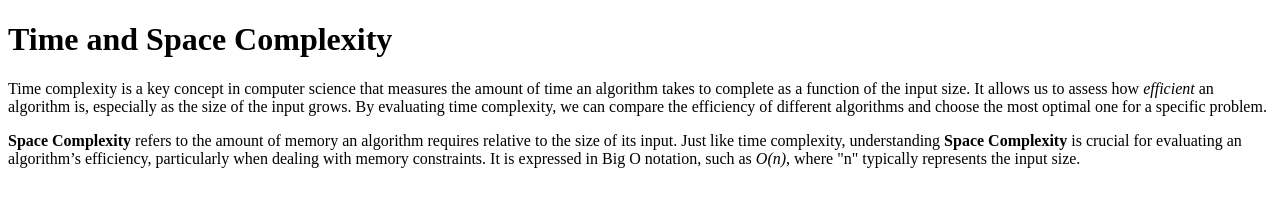
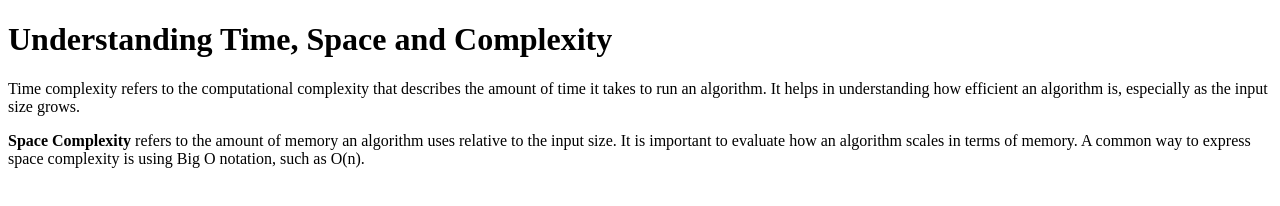
Before and after one commit to acciojob/time-and-space-complexity-MudassirAlam7, a website: page main.html in a window 1280 px wide. Drawn offline with Linux system fonts and the light colour scheme.

Commit message:
created a submission

```diff
--- a/main.html
+++ b/main.html
@@ -7,11 +7,9 @@
 </head>
 
 <body>
-    <h1>Time and Space Complexity</h1>
-
-    <p>Time complexity is a key concept in computer science that measures the amount of time an algorithm takes to complete as a function of the input size. It allows us to assess how <em>efficient</em> an algorithm is, especially as the size of the input grows. By evaluating time complexity, we can compare the efficiency of different algorithms and choose the most optimal one for a specific problem.</p>
-
-    <p><b>Space Complexity</b> refers to the amount of memory an algorithm requires relative to the size of its input. Just like time complexity, understanding <b>Space Complexity</b> is crucial for evaluating an algorithm’s efficiency, particularly when dealing with memory constraints. It is expressed in Big O notation, such as <em>O(n)</em>, where "n" typically represents the input size.</p>
+    <h1>Understanding Time, Space and  Complexity</h1>
+    <p>Time complexity refers to the computational complexity that describes the amount of time it takes to run an algorithm. It helps in understanding how efficient an algorithm is, especially as the input size grows.</p>
+    <p><b>Space Complexity</b> refers to the amount of memory an algorithm uses relative to the input size. It is important to evaluate how an algorithm scales in terms of memory. A common way to express space complexity is using Big O notation, such as O(n).</p>
 </body>
 
 </html>
```
